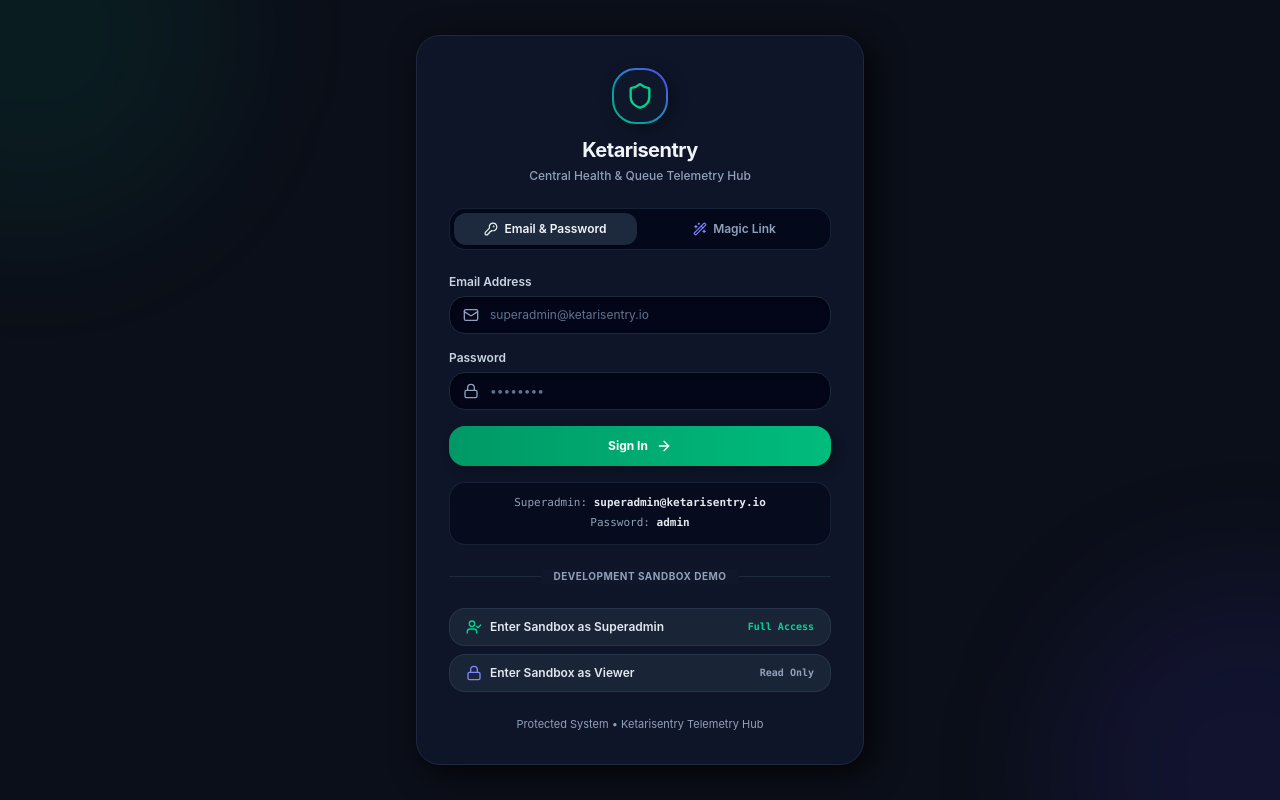
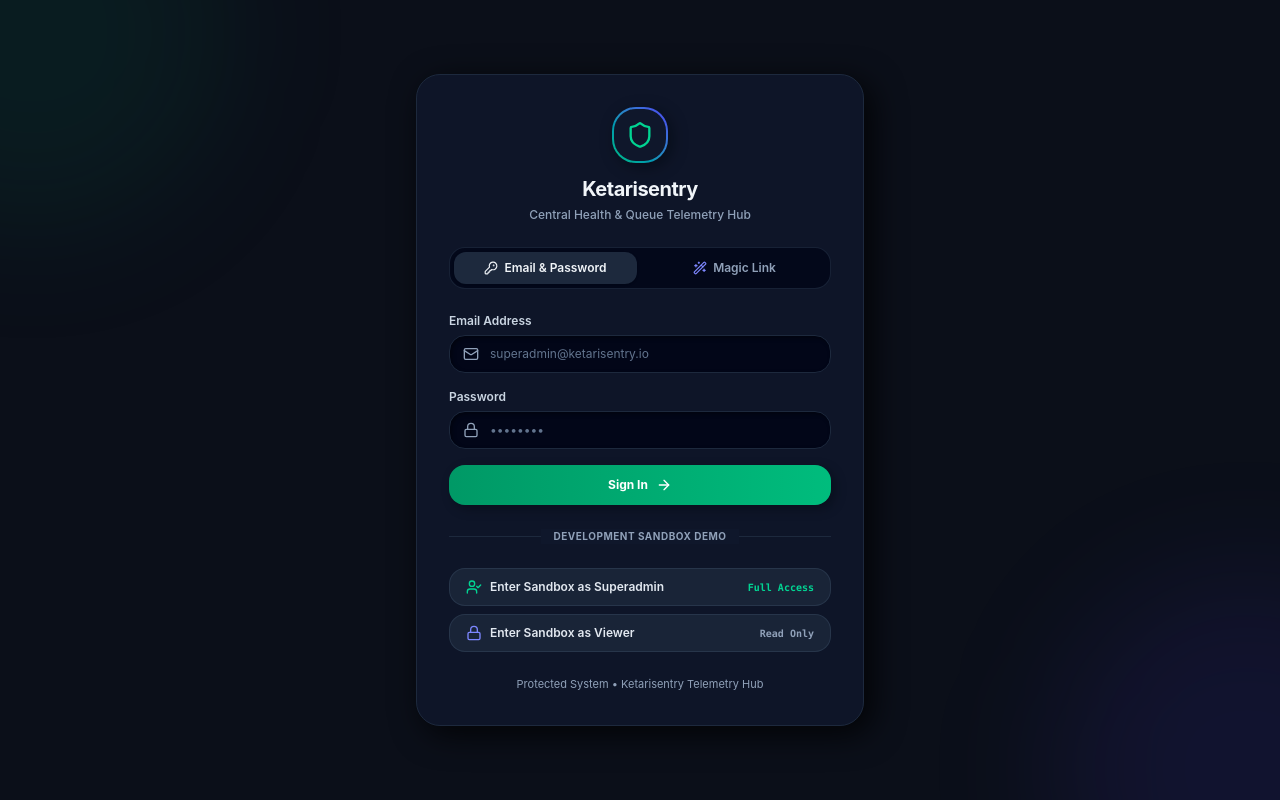
Before and after one commit to AmmrYsir/ketarisentry, a React (Vite) app: page / in a window 1280 px wide. Built offline with nearby package versions, Linux system fonts and the light colour scheme.

Commit message:
refactor: Remove superadmin credentials display from LoginPage component

```diff
--- a/src/components/LoginPage.tsx
+++ b/src/components/LoginPage.tsx
@@ -181,11 +181,6 @@ export const LoginPage: React.FC = () => {
               <span>{isLoading ? 'Authenticating...' : 'Sign In'}</span>
               <ArrowRight className="w-4 h-4" />
             </button>
-
-            <div className="p-3 rounded-2xl bg-slate-950/60 border border-slate-800/80 text-[11px] text-slate-400 text-center font-mono space-y-1 select-none">
-              <div>Superadmin: <strong className="text-slate-200">superadmin@ketarisentry.io</strong></div>
-              <div>Password: <strong className="text-slate-200">admin</strong></div>
-            </div>
           </form>
         )}
 
```
